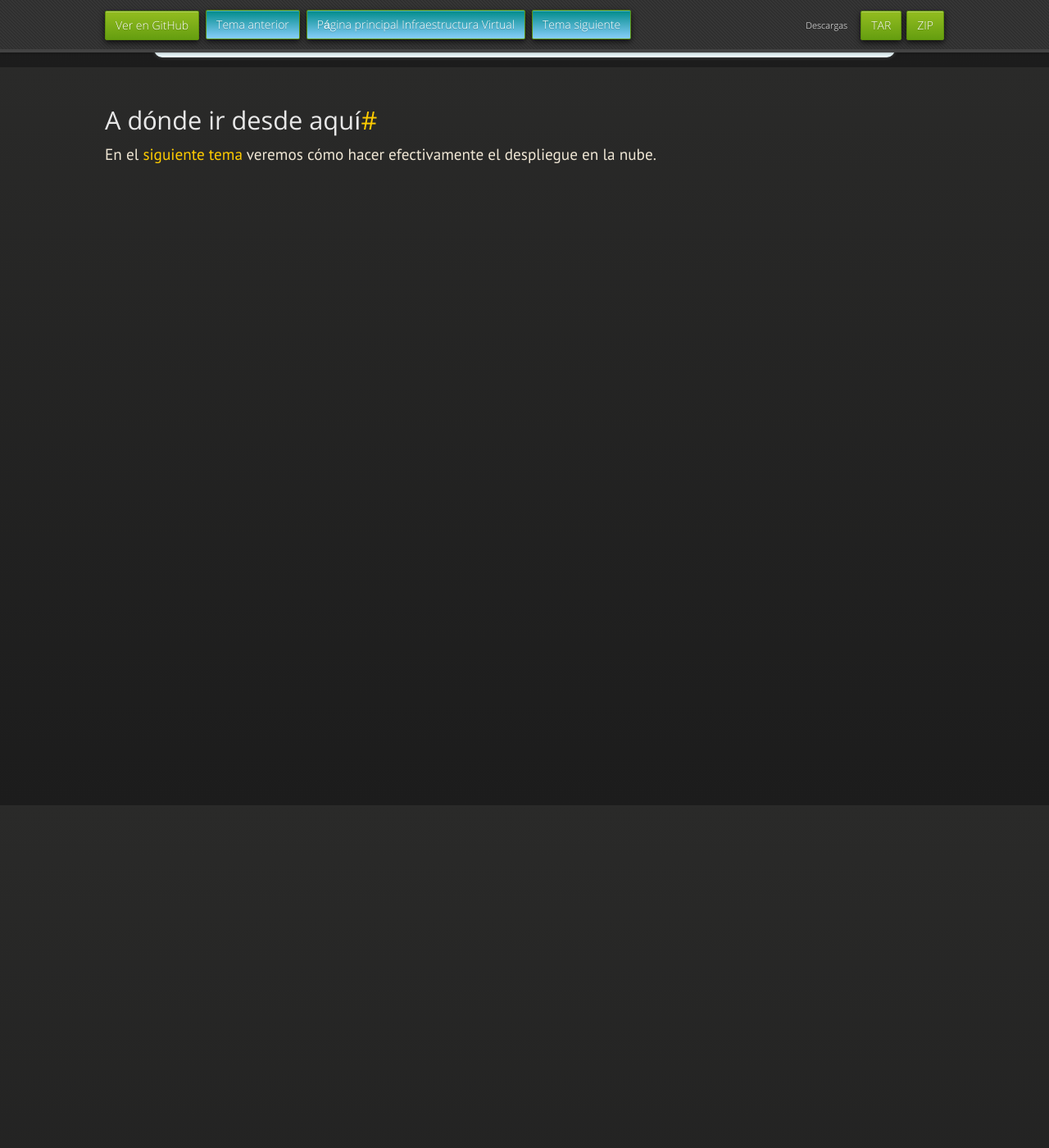
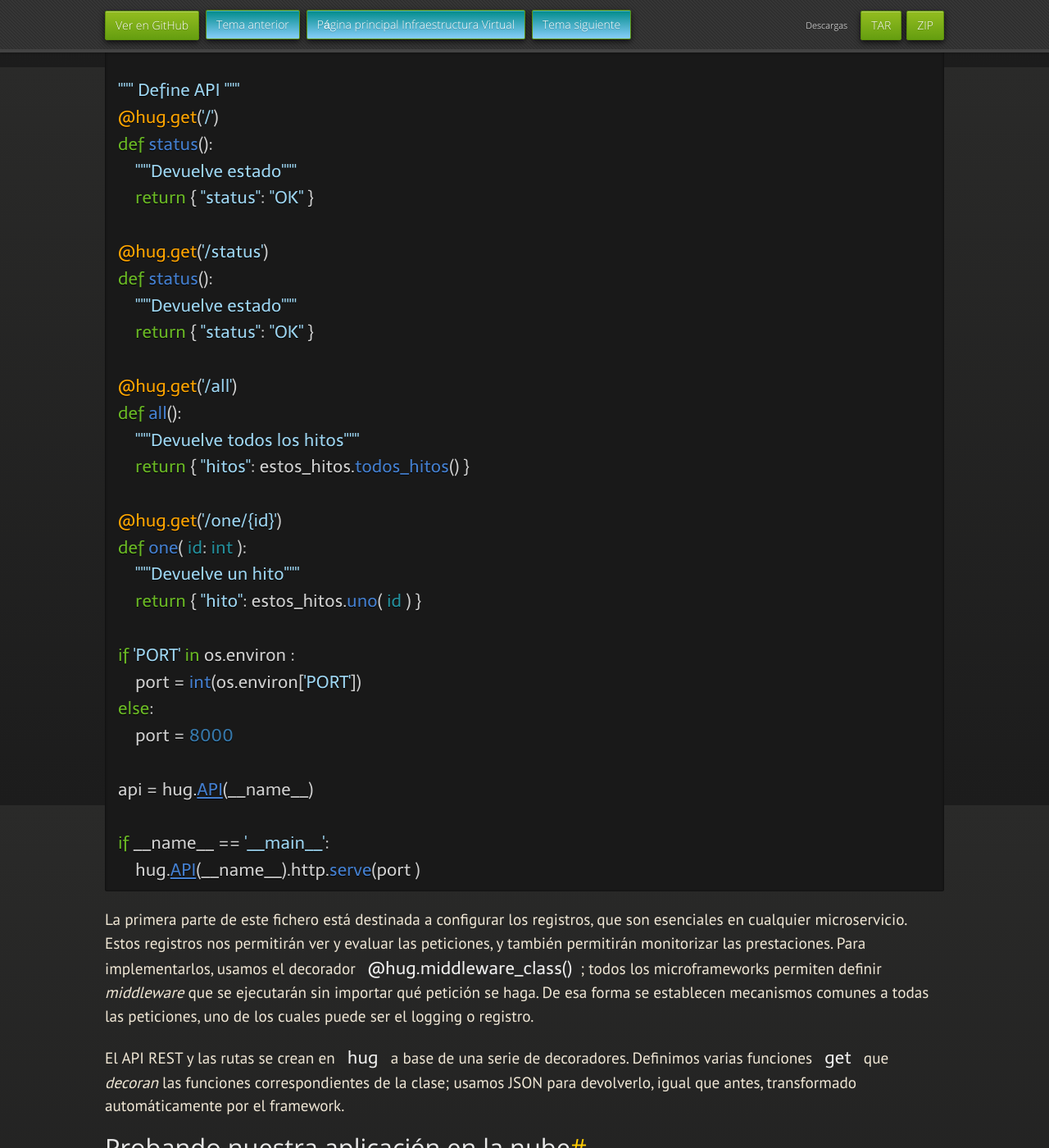
Before and after one commit to JJ/IV, a Jekyll site: the page built from documentos/temas/Microservicios.md, in a window 1280 px wide and 1400 px high, scrolled down 7118 px. Shown: the whole window at 82% size. Built offline with Jekyll 4.4.1, drawn with Linux system fonts in a browser that asks for light colours; nearby versions of some CDN libraries; some web fonts are replaced; our own code applies the rules of GitHub Pages for plain Markdown files; before the commit the page ends 7431 px from its top, so only the background shows below that; some of the changed text lies outside the part shown.

Commit message:
Sync documentos/temas/Microservicios.md de master a gh-pages

````diff
--- a/documentos/temas/Microservicios.md
+++ b/documentos/temas/Microservicios.md
@@ -231,6 +231,106 @@ incluya variables como en el caso anterior.
 
 </div>
 
+El proceso será más o menos similar en otros lenguages. Vamos a
+llevarlo a cabo en Python diferenciando de forma explícita la clase y
+el servicio web construido sobre ella. Empezaremos con
+[esta clase, `HitosIV`](https://github.com/JJ/tests-python/blob/master/HitosIV/core.py),
+que describe un hito de esta asignatura. Esa clase se inicializa con
+un fichero JSON que estará en otro directorio; esto se hace en el
+fichero `__init__.py` que está en el mismo directorio.
+
+Sobre esa clase vamos a construir un microservicio basado en el
+microframerowk [`hug`](https://hug.rest), un microframework
+alternativo al más célebre, que hace su labor
+perfectamente. [Esta](https://github.com/JJ/tests-python/blob/master/HitosIV/hugitos.py)
+es la clase, y también el programa principal, que la implementa:
+
+```python
+import os
+import logging
+
+import hug
+from hug.middleware import LogMiddleware
+
+from pythonjsonlogger import jsonlogger
+
+from datetime import datetime
+
+from HitosIV.core import HitosIV
+
+""" Define logger en JSON """
+@hug.middleware_class()
+class CustomLogger(LogMiddleware):
+    def __init__(self):
+        logger = logging.getLogger()
+        logger.setLevel(logging.INFO)
+        logHandler = logging.StreamHandler()
+        formatter = jsonlogger.JsonFormatter()
+        logHandler.setFormatter(formatter)
+        logger.addHandler(logHandler)
+        super().__init__(logger=logger)
+
+    def _generate_combined_log(self, request, response):
+        """Given a request/response pair, generate a logging format similar to the NGINX combined style."""
+        current_time = datetime.utcnow()
+        return {'remote_addr':request.remote_addr,
+                'time': current_time,
+                'method': request.method,
+                'uri': request.relative_uri,
+                'status': response.status,
+                'user-agent': request.user_agent }
+
+
+""" Declara clase """
+estos_hitos = HitosIV()
+
+""" Define API """
+@hug.get('/')
+def status():
+    """Devuelve estado"""
+    return { "status": "OK" }
+
+@hug.get('/status')
+def status():
+    """Devuelve estado"""
+    return { "status": "OK" }
+
+@hug.get('/all')
+def all():
+    """Devuelve todos los hitos"""
+    return { "hitos": estos_hitos.todos_hitos() }
+
+@hug.get('/one/{id}')
+def one( id: int ):
+    """Devuelve un hito"""
+    return { "hito": estos_hitos.uno( id ) }
+
+if 'PORT' in os.environ :
+    port = int(os.environ['PORT'])
+else:
+    port = 8000
+
+api = hug.API(__name__)
+
+if __name__ == '__main__':
+    hug.API(__name__).http.serve(port )
+```
+
+La primera parte de este fichero está destinada a configurar los
+registros, que son esenciales en cualquier microservicio. Estos
+registros nos permitirán ver y evaluar las peticiones, y también
+permitirán monitorizar las prestaciones. Para implementarlos, usamos
+el decorador `@hug.middleware_class()`; todos los microframeworks
+permiten definir *middleware* que se ejecutarán sin importar qué
+petición se haga. De esa forma se establecen mecanismos comunes a
+todas las peticiones, uno de los cuales puede ser el logging o
+registro.
+
+El API REST y las rutas se crean en `hug` a base de una serie de
+decoradores. Definimos varias funciones `get` que *decoran* las
+funciones correspondientes de la clase; usamos JSON para devolverlo,
+igual que antes, transformado automáticamente por el framework.
+
 ## Probando nuestra aplicación en la nube
 
 Porque esté en la nube no significa que no tengamos que testearla como cualquier hija de vecina. En este caso no vamos a usar tests unitarios, sino test funcionales (o como se llamen); de lo que se trata es que tenemos que levantar la web y que vaya todo medianamente bien.
````
